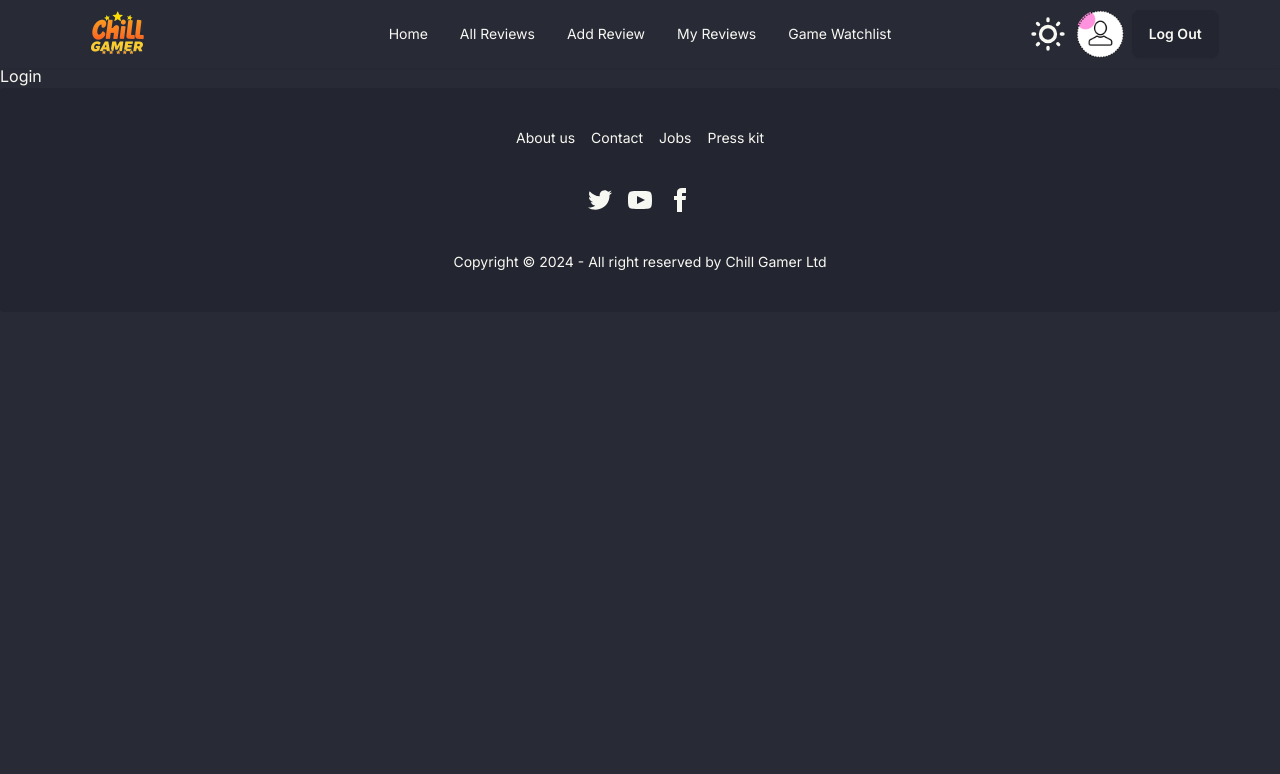
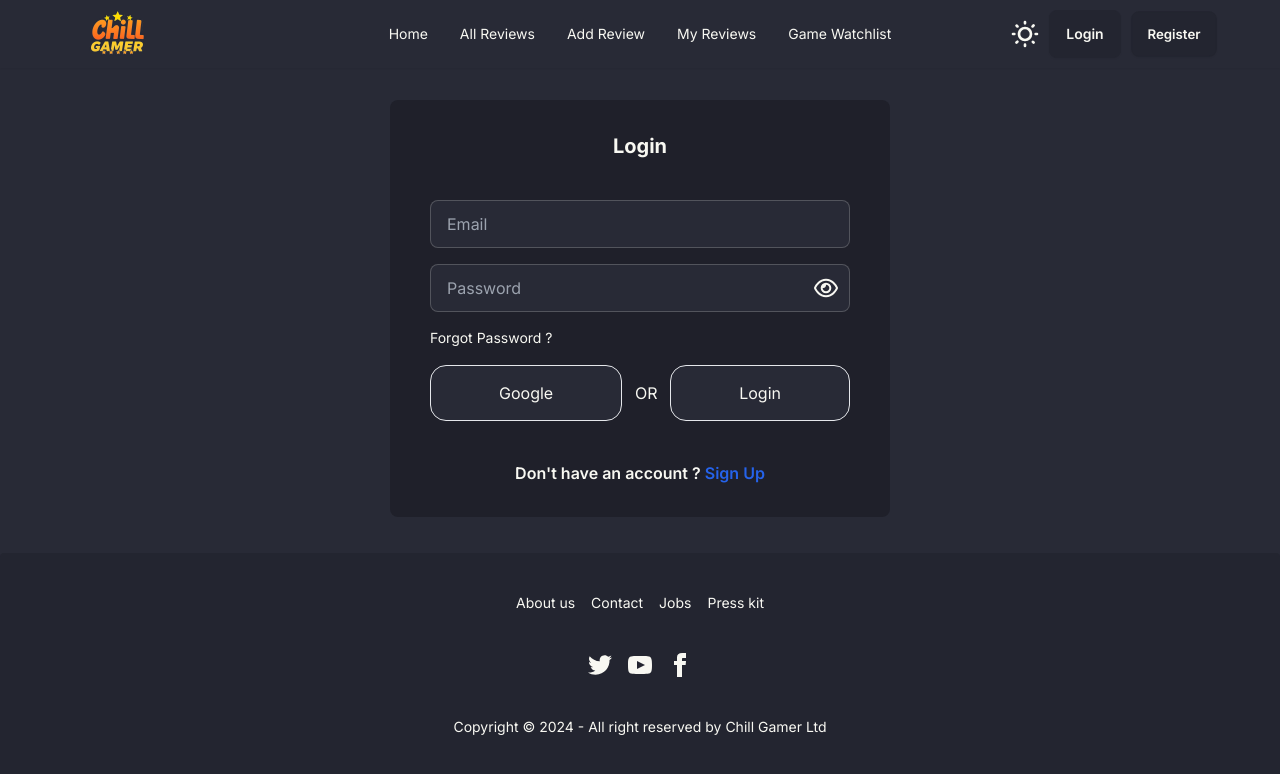
Before and after one commit to mes-shahadat/B10-A10-Client-Side, a React (Vite) app: page /login in a window 1280 px wide. Shown: the top 774 px of the page. Built offline with nearby package versions, Linux system fonts and the light colour scheme; no server answers.

Commit message:
login page added

```diff
--- a/index.html
+++ b/index.html
@@ -15,7 +15,7 @@
 
 </head>
 
-<body class="inter max-w-[2000px] mx-auto">
+<body class="inter max-w-[2000px] mx-auto overflow-y-scroll">
   <div id="root"></div>
   <script type="module" src="/src/main.jsx"></script>
 </body>
--- a/package.json
+++ b/package.json
@@ -15,6 +15,7 @@
     "react": "^18.3.1",
     "react-awesome-reveal": "^4.2.14",
     "react-dom": "^18.3.1",
+    "react-icons": "^5.4.0",
     "react-rating-stars-component": "^2.2.0",
     "react-router-dom": "^7.0.2",
     "react-toastify": "^10.0.6",
--- a/src/components/Nav.jsx
+++ b/src/components/Nav.jsx
@@ -3,10 +3,12 @@ import logo from "../assets/logo.png"
 import userImg from "../assets/user.png"
 import { useContext, useEffect } from "react";
 import { LocalStorageContext } from "../utils/LocalStorageProvider";
+import { AuthContext } from "../utils/AuthProvider";
 
 export const Nav = () => {
 
-  const user = true;
+  const { user, logOut } = useContext(AuthContext);
+
   const { radioChecked, setRadioChecked } = useContext(LocalStorageContext);
 
 
@@ -98,7 +100,7 @@ export const Nav = () => {
 
               {/* sun icon */}
               <svg
-                className="swap-off h-10 w-10 fill-current"
+                className="swap-off h-8 w-8 fill-current"
                 xmlns="http://www.w3.org/2000/svg"
                 viewBox="0 0 24 24">
                 <path
@@ -107,7 +109,7 @@ export const Nav = () => {
 
               {/* moon icon */}
               <svg
-                className="swap-on h-10 w-10 fill-current"
+                className="swap-on h-8 w-8 fill-current"
                 xmlns="http://www.w3.org/2000/svg"
                 viewBox="0 0 24 24">
                 <path
@@ -119,12 +121,12 @@ export const Nav = () => {
               user ? <div className="inline-flex space-x-2">
                 <img
                   className="h-12 w-12 rounded-full object-cover inline-block max-sm:hidden"
-                  src={userImg} alt=""
+                  src={user.photoURL ||userImg} alt=""
                   data-tooltip-id="my-tooltip"
-                  data-tooltip-content="You"
+                  data-tooltip-content={user.displayName || "you"}
                   data-tooltip-place="top"
                 />
-                <NavLink className="btn ">Log Out</NavLink>
+                <NavLink className="btn " onClick={logOut}>Log Out</NavLink>
               </div> : <div className="inline-flex space-x-2">
                 <NavLink className="btn" to="/login">Login</NavLink>
                 <NavLink className="btn max-sm:hidden" to="/register">Register</NavLink>
--- a/src/layouts/UserLayout.jsx
+++ b/src/layouts/UserLayout.jsx
@@ -1,5 +1,6 @@
 import { Outlet } from "react-router-dom"
 import { Tooltip } from 'react-tooltip'
+import { ToastContainer } from 'react-toastify';
 import Footer from "../components/Footer"
 import Nav from "../components/nav"
 
@@ -11,6 +12,7 @@ const UserLayout = () => {
       <Outlet />
       <Footer />
       <Tooltip id="my-tooltip" style={{ backgroundColor: "oklch(var(--b3))", color: "oklch(var(--bc))" }} />
+      <ToastContainer />
       {/* <div className="h-[100vh]"></div> */}
     </>
   )
--- /dev/null
+++ b/src/pages/ForgotPassword.jsx
@@ -0,0 +1,8 @@
+
+const ForgotPassword = () => {
+  return (
+    <div>ForgotPassword</div>
+  )
+}
+
+export default ForgotPassword
--- a/src/pages/Login.jsx
+++ b/src/pages/Login.jsx
@@ -1,7 +1,64 @@
+import { useContext, useRef, useState } from "react"
+import { FaRegEye, FaRegEyeSlash } from "react-icons/fa6";
+import { Link, Navigate, useLocation } from "react-router-dom"
+import { AuthContext } from "../utils/AuthProvider";
 
 const Login = () => {
+
+  const { loginUser, user, loginGoogleUser } = useContext(AuthContext)
+  const {state} = useLocation();
+
+  const [passwordShown, setPasswordShown] = useState(false)
+  const passwordRef = useRef('')
+
+  const handleClick = () => {
+    passwordRef.current.type = passwordShown ? "password" : "Text"
+    setPasswordShown(!passwordShown);
+  }
+
+
+  const handleSubmit = (e) => {
+    e.preventDefault();
+    loginUser(e.target.email.value, e.target.password.value)
+  }
+
   return (
-    <div>Login</div>
+    <>
+      {user ? <Navigate to={state?.pathname || "/"} replace={true} /> : null}
+
+      <div className="max-w-[500px] mx-auto my-9 bg-base-300 rounded-lg">
+
+        <p className="text-xl font-bold text-center pt-8">Login</p>
+
+        <form className="p-10 space-y-4 " onSubmit={e => handleSubmit(e)}>
+
+          <input type="email" placeholder="Email" className="input input-bordered w-full" name="email" required />
+
+          <div className="relative">
+
+            <input type="password" placeholder="Password" className="input input-bordered w-full" ref={passwordRef} name="password" required />
+
+            <div className="absolute top-3 right-3 text-2xl" onClick={handleClick}>
+              {
+                passwordShown ? <FaRegEyeSlash /> : <FaRegEye />
+              }
+            </div>
+
+          </div>
+
+          <Link to='/forgot-password' className="inline-block text-sm hover:underline">Forgot Password ?</Link>
+
+          <div className="flex w-full">
+            <button className="card bg-base-100 rounded-box grid flex-grow place-items-center border" type="button" onClick={loginGoogleUser}>Google</button>
+            <div className="divider divider-horizontal">OR</div>
+            <button className="card bg-base-100 rounded-box grid flex-grow place-items-center border" type="submit">Login</button>
+          </div>
+
+        </form>
+
+        <p className="font-semibold text-center pb-8">Don't have an account ? <Link className="text-blue-600" to="/register" >Sign Up</Link></p>
+      </div>
+    </>
   )
 }
 
--- a/src/routes/UserRouter.jsx
+++ b/src/routes/UserRouter.jsx
@@ -8,6 +8,7 @@ import Register from "../pages/Register";
 import Home from "../pages/Home";
 import AddReview from "../pages/AddReview";
 import Error from "../components/Error";
+import ForgotPassword from "../pages/ForgotPassword";
 
 export const router = createBrowserRouter([
     {
@@ -41,6 +42,10 @@ export const router = createBrowserRouter([
                 element: <Login />
             },
             {
+                path: "forgot-password",
+                element: <ForgotPassword/>
+            },
+            {
                 path: "register",
                 element: <Register />
             },
--- a/src/utils/AuthProvider.jsx
+++ b/src/utils/AuthProvider.jsx
@@ -1,6 +1,6 @@
 import { createContext, useEffect, useState } from "react"
 import { createUserWithEmailAndPassword, updateProfile, signInWithEmailAndPassword, onAuthStateChanged, signOut, sendPasswordResetEmail, signInWithPopup, GoogleAuthProvider } from "firebase/auth";
-import { auth } from "./firebase_init";
+import auth from './firebase.config'
 import { toast } from 'react-toastify';
 
 const AuthContext = createContext()
```
Also changed, not shown: 1 other file (tests, documents, lock files or other folders).
